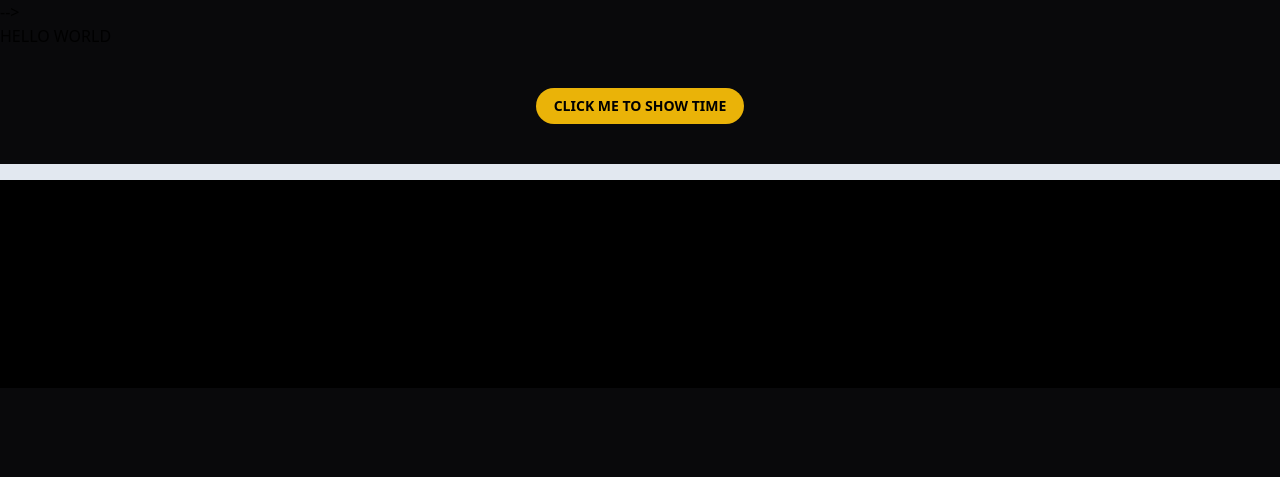
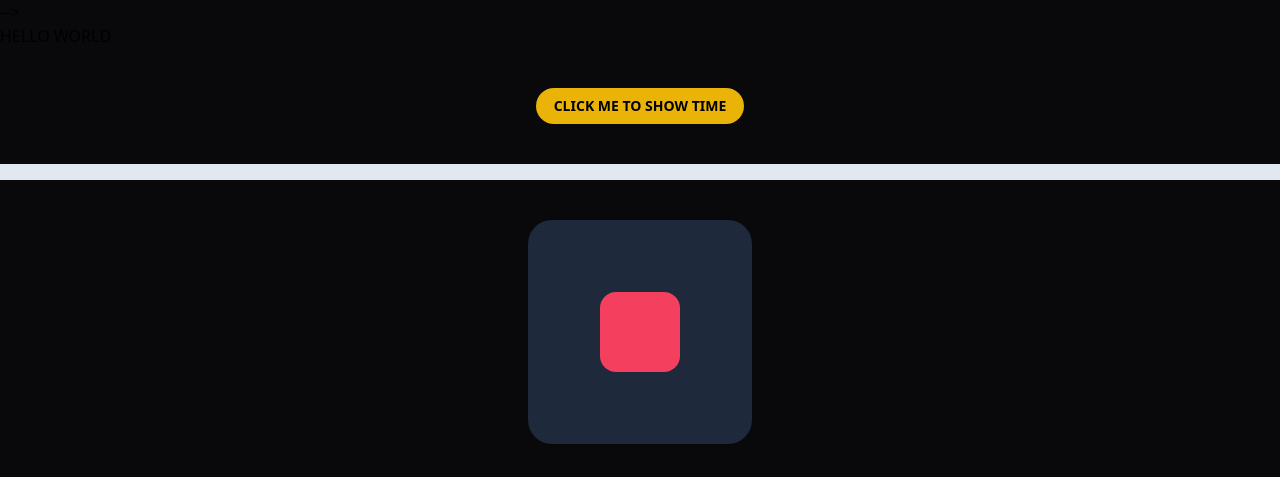
Before and after one commit to PouryaSoleimani/PURE-JS, a website: page index.html in a window 1280 px wide. Drawn offline with nearby package versions, Linux system fonts and the light colour scheme.

Commit message:
ASYNC AWAIT

```diff
--- a/index.html
+++ b/index.html
@@ -71,10 +71,11 @@
     <p id="text" class="px-4 font-bold text-slate-800 bg-slate-200 py-2 mx-auto w-fitcontent"></p>
 
     <!-- * EVENTLISTENER ---------------------------------------------------------------------->
-    <!-- <div id="el1" class="bg-slate-800 w-56 h-56 rounded-3xl mx-auto my-10 flex items-center justify-center" onmouseenter="hover()" onmouseleave="hoverout()">
-      <div id="el2" class="bg-rose-500 w-20 h-20 rounded-2xl" onclick="showText()" onmouseenter="el2hover()" onmouseleave="el2hoverout()"></div></div> -->
+    <div id="el1" class="bg-slate-800 w-56 h-56 rounded-3xl mx-auto my-10 flex items-center justify-center" onmouseenter="hover()" onmouseleave="hoverout()">
+      <div id="el2" class="bg-rose-500 w-20 h-20 rounded-2xl" onclick="showText()" onmouseenter="el2hover()" onmouseleave="el2hoverout()"></div>
+    </div>
 
-    <!-- <h2 id="test" class="text-center mb-10 font-bold text-4xl cursor-pointer" onclick="log()" >CLICK</h2> -->
+    <h2 id="test" class="text-center mb-10 font-bold text-4xl cursor-pointer" onclick="log()">CLICK</h2>
 
     <!-- * PREVENT DEFAULT ---------------------------------------------------------------------->
     <!-- <div class="flex items-center justify-center">
```
Also changed, not shown: JS/EVENTS.js (+2 -9 lines).
